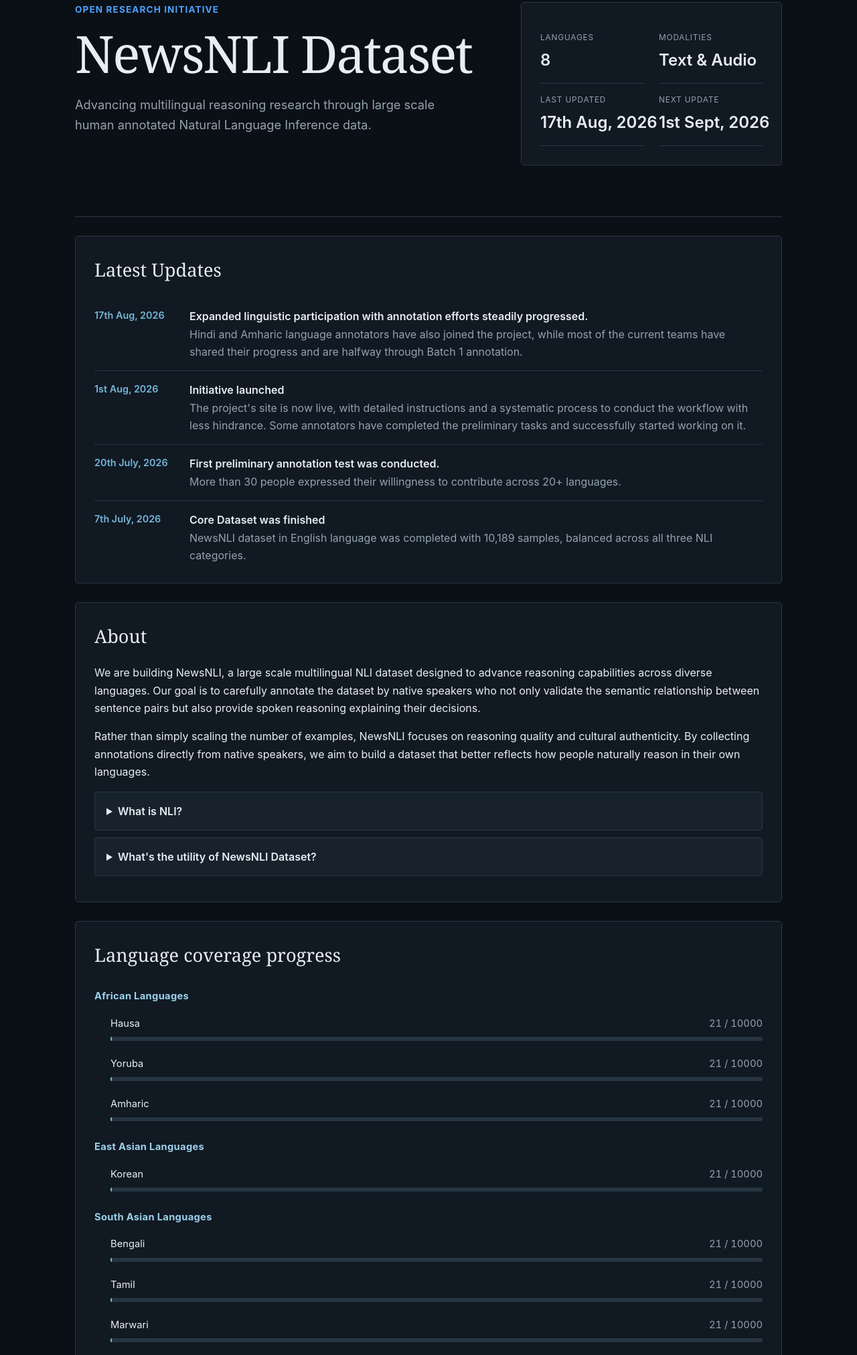
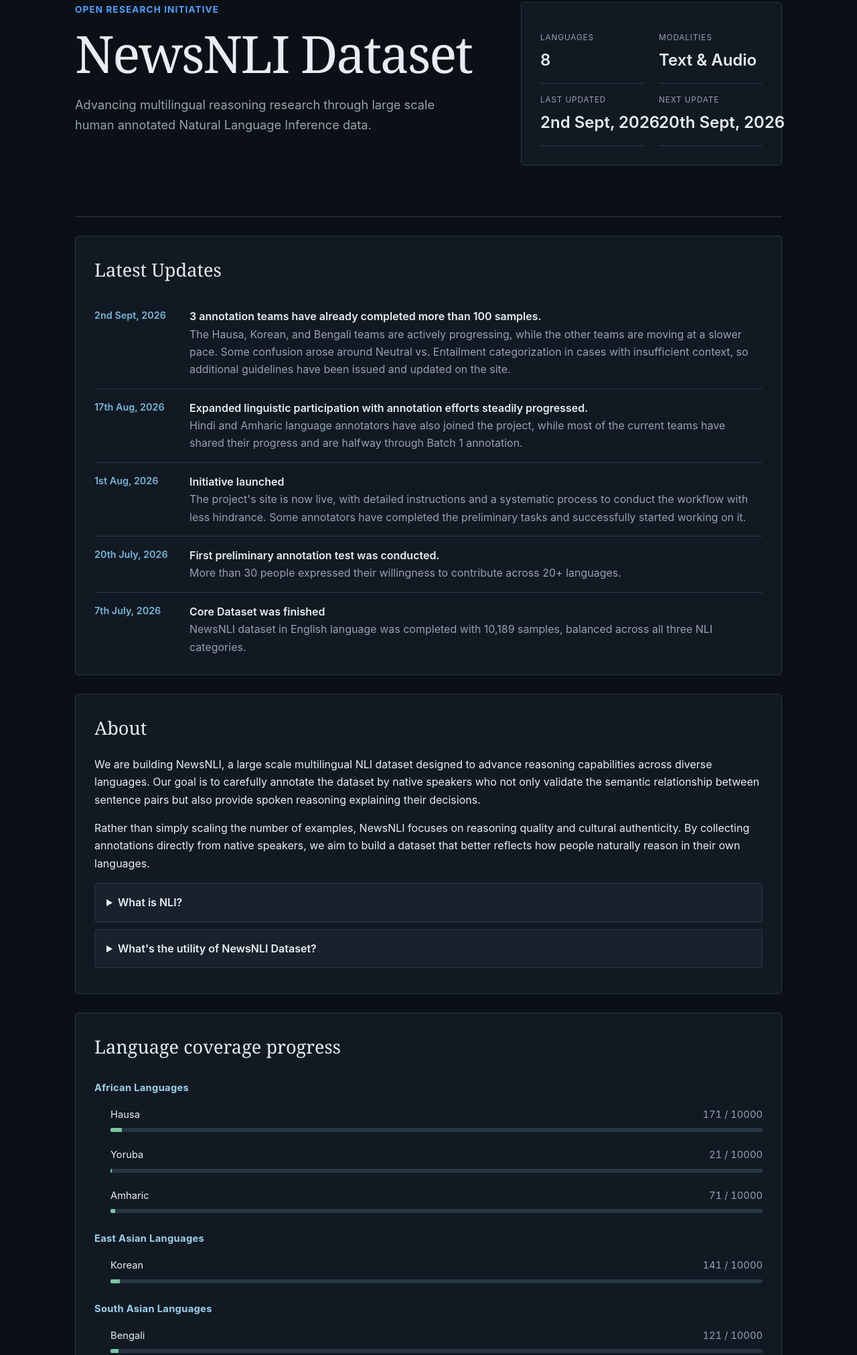
Before and after one commit to aj11anuj/newsnli-site, a plain HTML site: page index.html in a window 1280 px wide. Shown: the part 158-2181 px from the top of the page at 67% size. Drawn offline with Linux system fonts and the light colour scheme.

Commit message:
Update index.html

```diff
--- a/index.html
+++ b/index.html
@@ -182,8 +182,8 @@ Advancing multilingual reasoning research through large scale human annotated Na
 <div class="summary">
 <div class="metric"><span>Languages</span><strong>8</strong></div>
 <div class="metric"><span>Modalities</span><strong>Text & Audio</strong></div>
-<div class="metric"><span>Last updated</span><strong>17th Aug, 2026</strong></div>
-<div class="metric"><span>Next update</span><strong>1st Sept, 2026</strong></div>
+<div class="metric"><span>Last updated</span><strong>2nd Sept, 2026</strong></div>
+<div class="metric"><span>Next update</span><strong>20th Sept, 2026</strong></div>
 </div>
 </div>
 
@@ -192,6 +192,7 @@ Advancing multilingual reasoning research through large scale human annotated Na
 <section id="updates" class="card">
 <div class="section-title">Latest Updates</div>
 <div class="timeline">
+<div class="event"><div class="date">2nd Sept, 2026</div><div><b>3 annotation teams have already completed more than 100 samples.</b><br>The Hausa, Korean, and Bengali teams are actively progressing, while the other teams are moving at a slower pace. Some confusion arose around Neutral vs. Entailment categorization in cases with insufficient context, so additional guidelines have been issued and updated on the site.</div></div>
 <div class="event"><div class="date">17th Aug, 2026</div><div><b>Expanded linguistic participation with annotation efforts steadily progressed.</b><br>Hindi and Amharic language annotators have also joined the project, while most of the current teams have shared their progress and are halfway through Batch 1 annotation.</div></div>
 <div class="event"><div class="date">1st Aug, 2026</div><div><b>Initiative launched</b><br>The project's site is now live, with detailed instructions and a systematic process to conduct the workflow with less hindrance. Some annotators have completed the preliminary tasks and successfully started working on it.</div></div>
 <div class="event"><div class="date">20th July, 2026</div><div><b>First preliminary annotation test was conducted.</b><br>More than 30 people expressed their willingness to contribute across 20+ languages.</div></div>
@@ -227,7 +228,7 @@ NewsNLI builds on these findings by moving that same emphasis on structured reas
 
 <div class="region"><b>African Languages</b></div>
 <div class="progress">
-<div class="top"><span>Hausa</span><span>21 / 10000</span></div>
+<div class="top"><span>Hausa</span><span>171 / 10000</span></div>
 <div class="track"><div class="fill"></div></div>
 </div>
 <div class="progress">
@@ -235,19 +236,19 @@ NewsNLI builds on these findings by moving that same emphasis on structured reas
 <div class="track"><div class="fill"></div></div>
 </div>
 <div class="progress">
-<div class="top"><span>Amharic</span><span>21 / 10000</span></div>
+<div class="top"><span>Amharic</span><span>71 / 10000</span></div>
 <div class="track"><div class="fill"></div></div>
 </div>
 
 <div class="region"><b>East Asian Languages</b></div>
 <div class="progress">
-<div class="top"><span>Korean</span><span>21 / 10000</span></div>
+<div class="top"><span>Korean</span><span>141 / 10000</span></div>
 <div class="track"><div class="fill"></div></div>
 </div>
 
 <div class="region"><b>South Asian Languages</b></div>
 <div class="progress">
-<div class="top"><span>Bengali</span><span>21 / 10000</span></div>
+<div class="top"><span>Bengali</span><span>121 / 10000</span></div>
 <div class="track"><div class="fill"></div></div>
 </div>
 <div class="progress">
@@ -306,8 +307,9 @@ NewsNLI builds on these findings by moving that same emphasis on structured reas
 <details><summary>Am I expected to recruit other annotators for the language I want to contribute to?</summary><p>No. But for very low-resource languages, help from existing annotators is appreciated and if you already know qualified speakers, you are welcome to invite them.</p></details>
 <details><summary>Why is there a test before the main annotation work?</summary><p>The test verifies that annotators understand the guidelines and can perform the task correctly.</p></details>
 <details><summary>What exactly does the annotation measure?</summary><p>It checks that you understand the annotation guidelines, distinguish between the labels, and provide appropriate reasoning that you feel is right for that sample in the native language. Carefully read the premise, hypothesis and record your natural reasoning explaining why the relationship between the premise and hypothesis is entailment, contradiction, or neutral. Focus on your reasoning even if the sample is incorrectly labelled, your reasoning should provide that clarity.</p></details>
-<details><summary>Should I pay attention mainly to the NLI label?</summary><p>No.  The reasoning is more important than simply focusing on the label.</p></details>
-<details><summary>Should the annotation be based only on the provided headline or premise?</summary><p>Yes. Don't look for external context.</p></details>
+<details><summary>Should I pay attention mainly to the NLI label?</summary><p>No. The reasoning is more important than simply focusing on the label.</p></details>
+<details><summary>Should the annotation be based only on the provided headline/premise?</summary><p>Yes. Don't look for external context.</p></details>
+<details><summary>How should we categorize when the context given in premise is not sufficient to provide a concrete judgement and we are confused whether to label it as Neutral or Entailment?</summary><p>You might encounter samples where the premise may not explicitly support every detail in the hypothesis. Therefore, focus on overall alignment rather than strict fact-by-fact evidence. If the hypothesis is largely aligned with what the premise conveys, label it Entailment; if it contradicts the premise, label it Contradiction; otherwise, label it Neutral. This broader alignment based approach is used because traditional strict NLI definitions that earlier datasets used were mainly designed for synthetic datasets, whereas news based dataset in our case consist of premise that is made-up using Headlines of news articles and hypothesis using summarized news article content. So, naturally for many cases premise will be shorter, and hypothesis will be longer and it won't be possible for a premise to provide enough content to support every claim made in hypothesis that's why our approach used an adapted form of NLI. Therefore, reasoning and overall semantic alignment are more important than requiring the premise to support every individual claim.</p></details>
 <details><summary>How will the recorded audio reasoning be used?</summary><p>Your audio reasoning will enable research into how native speakers reason compared to AI models, whether reasoning patterns transfer across languages, what information is preserved or lost when speech is converted into text, and whether native spoken reasoning captures cultural or linguistic nuances beyond written transcriptions.</p></details>
 <details><summary>What is the expected workload?</summary><p>There is no fixed weekly quota. The expectation is consistent progress according to your availability and commitment. The project intentionally avoids assigning a minimum number of samples so contributors do not treat that number as a stopping point. However, you are expected to communicate the progress atleast once in every 15 days.</p></details>
 <details><summary>How many samples are you aiming for?</summary><p>The original target is approximately 10,000 annotated samples per language. This may not be achievable for every language, especially low-resource ones. The objective is to get as close to that target as possible or, at minimum, achieve reasonably balanced coverage across all supported languages.</p></details>
```
